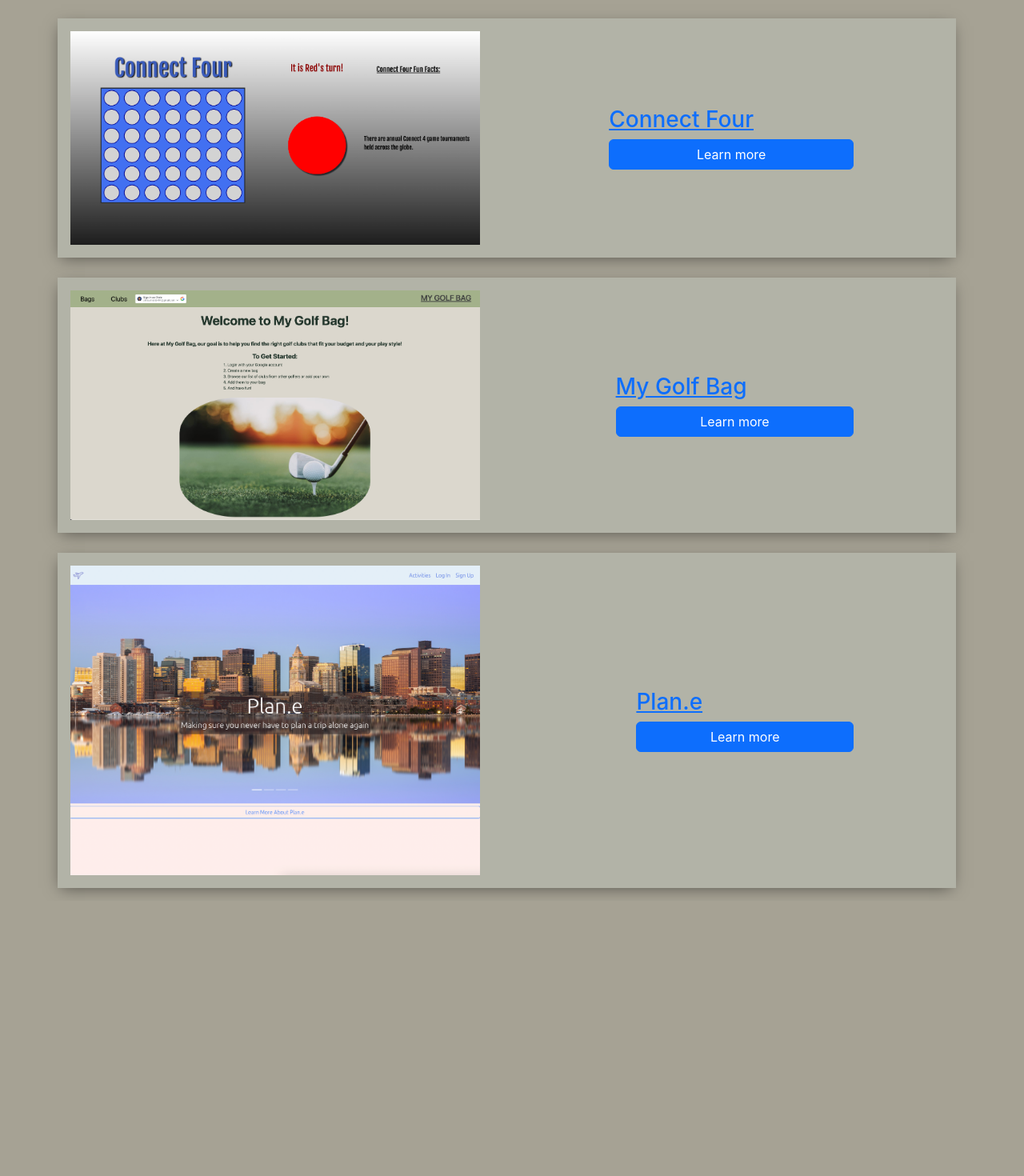
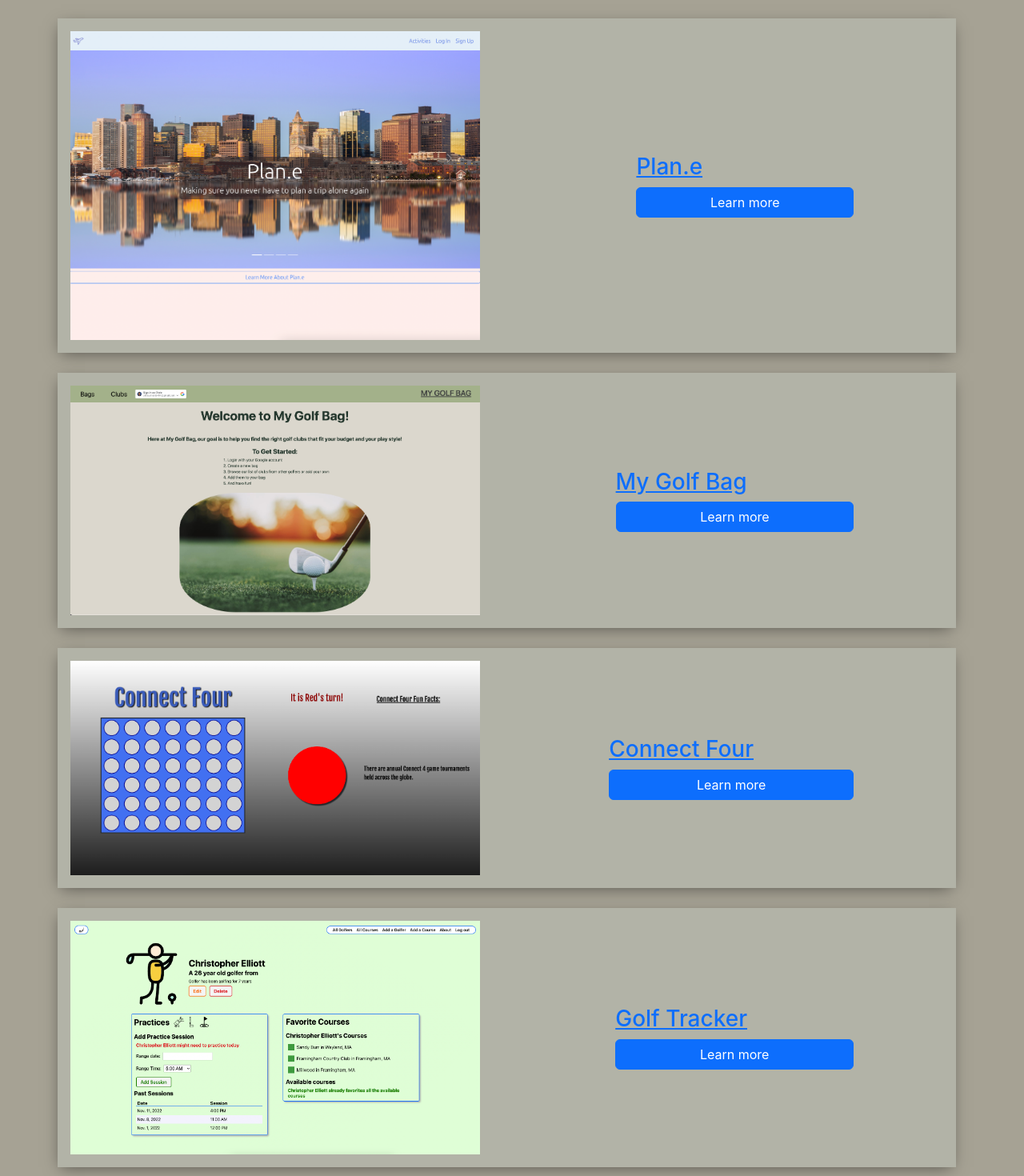
Before and after one commit to chriselliott97/christopher-elliott-portfolio, a React (Create React App) app: page /projects in a window 1280 px wide. Shown: the part 60-1530 px from the top of the page at 80% size. Before the commit the page ends 1186 px from the top, so only its background shows below. Built offline with nearby package versions, Linux system fonts and the light colour scheme.

Commit message:
addgolf tracker project

```diff
--- a/src/data/projects.js
+++ b/src/data/projects.js
@@ -1,9 +1,10 @@
 const projects = [
   {
-    title: "Connect Four",
-    description: " Created with JavaScript, HTML and CSS. This is the first project I ever made as a developer and it is meant to highlight my skills with JavaScript. I always loved Connect Four growing up and being able to create the game by myself is a whole new experience. I hope you enjoy the app.",
-    image:"/ConnectFour.png",
-    deploymentLink: "https://chris-elliott-connect-four.netlify.app/"
+    title: "Plan.e",
+    description: "Created with React, HTML, CSS and JavaScript, Plan.e is a react application meant for travevlers of any kind to plan ther trips with various activities submitted from different users and share their experience. Plan.e is designed to make sure one never has to plan a trip alone again. ",
+    image: "/Plan-e.png",
+    repositoryLink: "https://github.com/thepika206/plane-front-end",
+    deploymentLink: "https://wifi-travelers-plane.netlify.app/"
   },
   {
     title: "My Golf Bag",
@@ -13,11 +14,16 @@ const projects = [
     deploymentLink: "https://my-golf-bag.fly.dev/"
   },
   {
-    title: "Plan.e",
-    description: "Created with React, HTML, CSS and JavaScript, Plan.e is a react application meant for travevlers of any kind to plan ther trips with various activities submitted from different users and share their experience. Plan.e is designed to make sure one never has to plan a trip alone again. ",
-    image: "/Plan-e.png",
-    repositoryLink: "https://github.com/thepika206/plane-front-end",
-    deploymentLink: "https://wifi-travelers-plane.netlify.app/"
+    title: "Connect Four",
+    description: " Created with JavaScript, HTML and CSS. This is the first project I ever made as a developer and it is meant to highlight my skills with JavaScript. I always loved Connect Four growing up and being able to create the game by myself is a whole new experience. I hope you enjoy the app.",
+    image:"/ConnectFour.png",
+    deploymentLink: "https://chris-elliott-connect-four.netlify.app/"
+  },
+  {
+    title: "Golf Tracker",
+    description: "Created with Python, Django, HTML, and CSS. This is my first project using Python and is meant to demonstrate the skills that I have learned in python. Gas you can tell, I lve golf and this app allows golfers to track courses that they have played on in the past as well as track the times that they have practiced.",
+    image: "/GolfTracker.png",
+    deploymentLink: "https://golf-course-tracker.herokuapp.com/golfers/3/"
   }
 ]
 
```
Also changed, not shown: public/GolfTracker.png (added).
